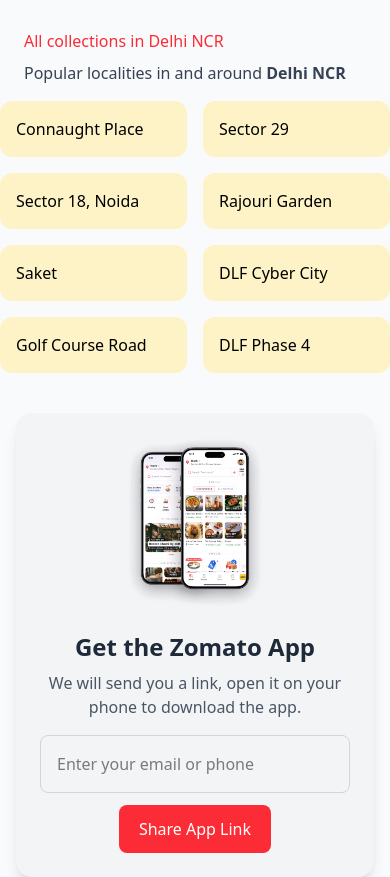
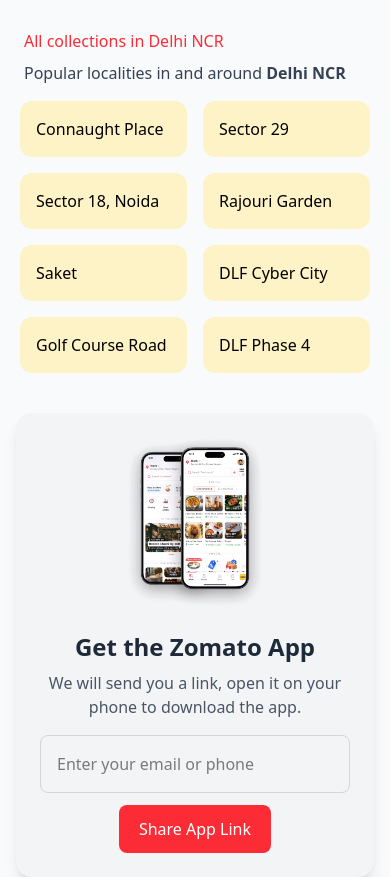
Before and after one commit to bijimathew/zomato, a plain HTML site: page index.html in a window 390 px wide. Shown: the part 1418-2295 px from the top of the page. Drawn offline with Linux system fonts and the light colour scheme.

Commit message:
Update index.html

```diff
--- a/index.html
+++ b/index.html
@@ -63,7 +63,7 @@
         <p class="text-red-500">All collections in Delhi NCR</p>
         <p class="mt-2 text-gray-700">Popular localities in and around <span class="font-semibold">Delhi NCR</span></p>
     </div>
-    <div class="grid grid-cols-2 md:grid-cols-3 lg:grid-cols-4 gap-4 mt-4 md:px-50">
+    <div class="grid grid-cols-2 px-5 md:grid-cols-3 lg:grid-cols-4 gap-4 mt-4 md:px-50">
         <div class="p-4 bg-amber-100 rounded-xl cursor-pointer transition duration-300 ease-in-out hover:scale-105">Connaught Place</div>
         <div class="p-4 bg-amber-100 rounded-xl cursor-pointer transition duration-300 ease-in-out hover:scale-105">Sector 29</div>
         <div class="p-4 bg-amber-100 rounded-xl cursor-pointer transition duration-300 ease-in-out hover:scale-105">Sector 18, Noida</div>
```
